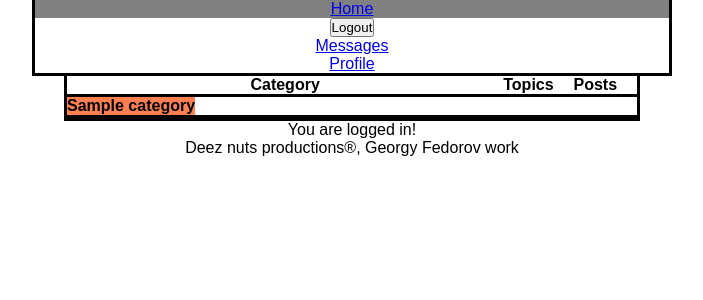
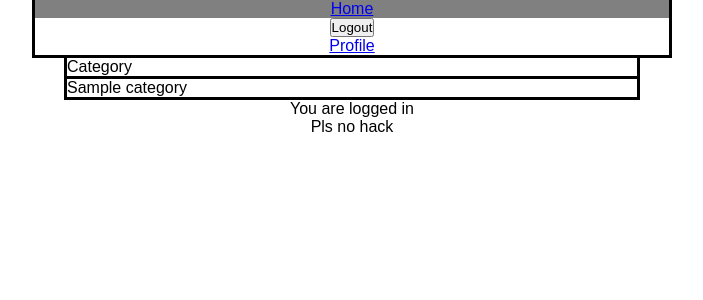
Before and after one commit to Slippar/sordes-simple-forum, a PHP site: page / in a window 1280 px wide. Shown: the top 300 px of the page, without its empty margins (288-991 px from the left). Run offline with PHP 8.4, Linux system fonts and the light colour scheme; a user stored in the database is signed in; tables that the repository leaves empty hold one stand-in row (values such as "Sample post"); lists and menus that the app fills with data are empty.

Commit message:
Add files via upload

```diff
--- a/Sordes/body.php
+++ b/Sordes/body.php
@@ -1,9 +1,7 @@
 	<div class=forumbody>
 		<table class=CatTopPost>
 		  <tr>
-			<th class=CatName>Category</th>
-			<th class=TopicName>Topics</th>
-			<th class=PostName>Posts</th>
+			<td class=CatName>Category</td>
 		  </tr>
 		</table class=CatTopPost>
 		<div class=dod>
@@ -14,10 +12,14 @@
 					if ($result->num_rows > 0) {
 						// output data of each row
 						while($row = $result->fetch_assoc()) {
-							echo "<table class=Cats><tr><th class=CatsName>" .
-							$row["nameCategories"]. "</th class=CatsName></tr></table class=Cats>";
+							echo "<table class=Cats>
+									<tr>
+										<td class=CatsName>" . $row["nameCategories"]. "</td class=CatsName>
+									</tr>
+								  </table class=Cats>";
 						}
-					} else {
+					}
+					else {
 						echo "0 categories, dude";
 					}
 					$conn->close();
--- a/Sordes/footer.php
+++ b/Sordes/footer.php
@@ -1,4 +1,4 @@
 </div>
-<div id="footer">Deez nuts productions®, Georgy Fedorov work</div>
+<div id="footer">Pls no hack</div>
 </body>
 </html>
--- a/Sordes/header.php
+++ b/Sordes/header.php
@@ -25,7 +25,6 @@
 							<button type="text" name="logout-submit">Logout</button>
 							</form>
 							<ul class=navbuttons>
-							<li class="messagesbutton"><a href="#">Messages</a><li>
 							<li class="profilebutton"><a href="#">Profile</a><li>
 							</ul>';
 					}
--- a/Sordes/index.php
+++ b/Sordes/index.php
@@ -8,10 +8,10 @@
 				<?php
 					require "body.php";
 					if (isset($_SESSION['userId'])) {
-						echo '<p class="login-status"> You are logged in! </p>';
+						echo '<p class="login-status"> You are logged in </p>';
 					}
 					else {
-						echo '<p class="login-status"> You are logged out! </p>';
+						echo '<p class="login-status"> You are logged out </p>';
 					}
 				?>
 			</section>
--- a/Sordes/style.css
+++ b/Sordes/style.css
@@ -46,38 +46,19 @@ body {
 
 	background-color: grey;
 	border-right-style: solid;
-	border-bottom-style: solid;
 	border-left-style: solid;
 }
 .CatTopPost {
 	display: block;
-	padding: 0;
-    margin: 0;
-	width: 100%;
 	background-color: white;
 	border-bottom-style: solid;
 	border-bottom-color: black;
 	border-collapse: collapse;
 }
-.CatName {
-	width: 80%;
-}
-.PostName {
-	width: 15%;
-}
 .Cats {
 	display: block;
-	padding: 0;
-    margin: 0;
 	background-color: white;
 	border-bottom-style: solid;
 	border-bottom-color: black;
 	border-collapse: collapse;
 }
-.CatsName {
-	background-color: coral;
-}
-.Cats th {
-	padding: 0;
-    margin: 0;
-}
```
